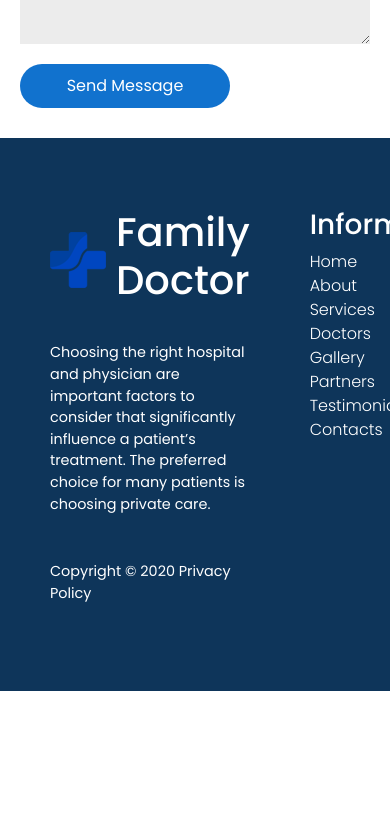
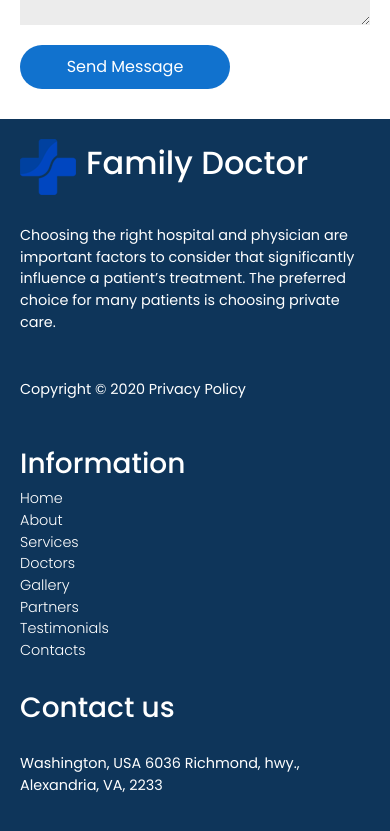
Before and after one commit to vigneshiyergithub/Family-Doctor, a React (Create React App) app: page / in a window 390 px wide. Shown: the part 10544-11375 px from the top of the page. Before the commit the page ends 11235 px from the top, so only its background shows below. Built offline with nearby package versions, Linux system fonts and the light colour scheme.

Commit message:
contacts commit

```diff
--- a/src/components/Contact/Contact.css
+++ b/src/components/Contact/Contact.css
@@ -239,7 +239,7 @@
 	}
 
 	.contact-form form h1 {
-		font-size: 3rem;
+		font-size: 2rem;
 		font-weight: 600;
 	}
 
--- a/src/components/Footer/Footer.css
+++ b/src/components/Footer/Footer.css
@@ -1,9 +1,9 @@
-:root{
+:root {
 	--universlColor: rgb(17, 114, 206);
 	--headingColor: rgb(14, 53, 90);
 }
 
-.footer-container{
+.footer-container {
 	background: var(--headingColor);
 	color: #fff;
 	padding: 70px 50px;
@@ -13,106 +13,103 @@
 	grid-gap: 30px;
 }
 
-.footer-logo{
+.footer-logo {
 	display: flex;
 	flex-direction: column;
 	color: #fff;
 	width: 100%;
 }
 
-.footer-logo >a{
+.footer-logo > a {
 	display: flex;
 	align-items: center;
 	text-decoration: none;
 }
 
-.footer-logo a h1{
+.footer-logo a h1 {
 	color: #fff;
 	margin-left: 10px;
 }
 
-.footer-logo p{
+.footer-logo p {
 	margin-top: 30px;
-    font-size: .9rem;
+	font-size: 0.9rem;
 }
 
-.info{
+.info {
 	display: flex;
 	flex-direction: column;
 	width: 100%;
 	margin-left: 30px;
 }
 
-.info h3{
+.info h3 {
 	color: #fff;
 	font-weight: 500;
-
 }
 
-.info-links{
+.info-links {
 	display: flex;
 	flex-direction: column;
 	width: 100%;
 }
 
-.info-links a{
+.info-links a {
 	color: #fff;
 	text-decoration: none;
 	font-weight: 300;
 	width: 20%;
 }
 
-.info-links a:hover{
+.info-links a:hover {
 	color: var(--universlColor);
 }
 
-.footer-contacts{
+.footer-contacts {
 	display: flex;
 	width: 100%;
 	flex-direction: column;
 }
 
-.footer-contacts h3{
+.footer-contacts h3 {
 	color: #fff !important;
 	font-weight: 500;
 }
 
-.footer-contacts p{
+.footer-contacts p {
 	margin-top: 20px;
 	display: flex;
 	align-items: center;
 }
 
-.footer-contacts p a{
+.footer-contacts p a {
 	text-decoration: none;
 	margin-left: 5px;
 	color: #fff;
-
 }
 
-.footer-contacts p a:hover{
+.footer-contacts p a:hover {
 	color: var(--universlColor);
 }
 
-
-.social{
+.social {
 	margin-top: 50px;
 	display: flex;
 	flex-direction: column;
 }
 
-.social h3{
+.social h3 {
 	font-weight: 500;
 }
 
-.icons{
+.icons {
 	margin-top: 10px;
 	display: flex;
 	width: 70%;
 	justify-content: space-between;
 }
 
-.icons i{
+.icons i {
 	background-color: #fff;
 	border-radius: 50%;
 	padding: 20px;
@@ -123,8 +120,138 @@
 	align-items: center;
 }
 
-.icons i:hover{
+.icons i:hover {
 	background: var(--universlColor);
 	color: #fff;
 	transition: 0.3s;
 }
+
+/* responsive */
+
+@media screen and (max-width: 768px) {
+	.footer-container {
+		background: var(--headingColor);
+		color: #fff;
+		padding: 20px 20px;
+		width: 100%;
+		display: grid;
+		grid-template-columns: repeat(1, 1fr);
+		grid-gap: 30px;
+	}
+
+	.footer-logo {
+		display: flex;
+		flex-direction: column;
+		color: #fff;
+		width: 100%;
+	}
+
+	.footer-logo > a {
+		display: flex;
+		align-items: center;
+		text-decoration: none;
+	}
+
+	.footer-logo a h1 {
+		color: #fff;
+		margin-left: 10px;
+		font-size: 2rem;
+	}
+
+	.footer-logo p {
+		margin-top: 30px;
+		font-size: 0.9rem;
+	}
+
+	.info {
+		display: flex;
+		flex-direction: column;
+		width: 100%;
+		margin-left: 0px;
+	}
+
+	.info h3 {
+		color: #fff;
+		font-weight: 500;
+	}
+
+	.info-links {
+		display: flex;
+		flex-direction: column;
+		width: 100%;
+	}
+
+	.info-links a {
+		color: #fff;
+		text-decoration: none;
+		font-weight: 300;
+		width: 100%;
+		font-size: 0.9rem;
+	}
+
+	.info-links a:hover {
+		color: var(--universlColor);
+	}
+
+	.footer-contacts {
+		display: flex;
+		width: 100%;
+		flex-direction: column;
+		font-size: 0.9rem;
+	}
+
+	.footer-contacts h3 {
+		color: #fff !important;
+		font-weight: 500;
+	}
+
+	.footer-contacts p {
+		margin-top: 20px;
+		display: flex;
+		align-items: center;
+	}
+
+	.footer-contacts p a {
+		text-decoration: none;
+		margin-left: 5px;
+		color: #fff;
+	}
+
+	.footer-contacts p a:hover {
+		color: var(--universlColor);
+	}
+
+	.social {
+		margin-top: 50px;
+		display: flex;
+		flex-direction: column;
+	}
+
+	.social h3 {
+		font-weight: 500;
+	}
+
+	.icons {
+		margin-top: 10px;
+		display: flex;
+		width: 70%;
+		justify-content: space-between;
+	}
+
+	.icons i {
+		background-color: #fff;
+		border-radius: 50%;
+		padding: 20px;
+		color: var(--headingColor);
+		display: flex;
+		font-size: 1rem;
+		cursor: pointer;
+		align-items: center;
+	}
+
+	.icons i:hover {
+		background: var(--universlColor);
+		color: #fff;
+		transition: 0.3s;
+	}
+}
```
Lines whose indentation alone changed are shown as unchanged.
